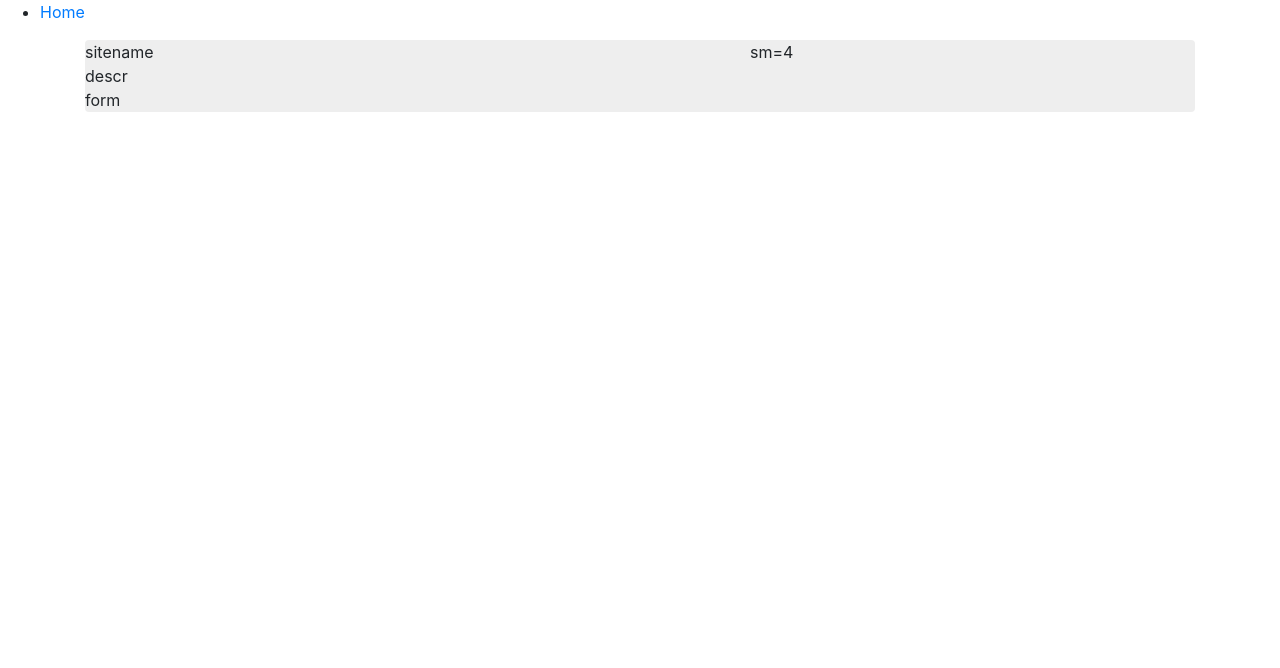
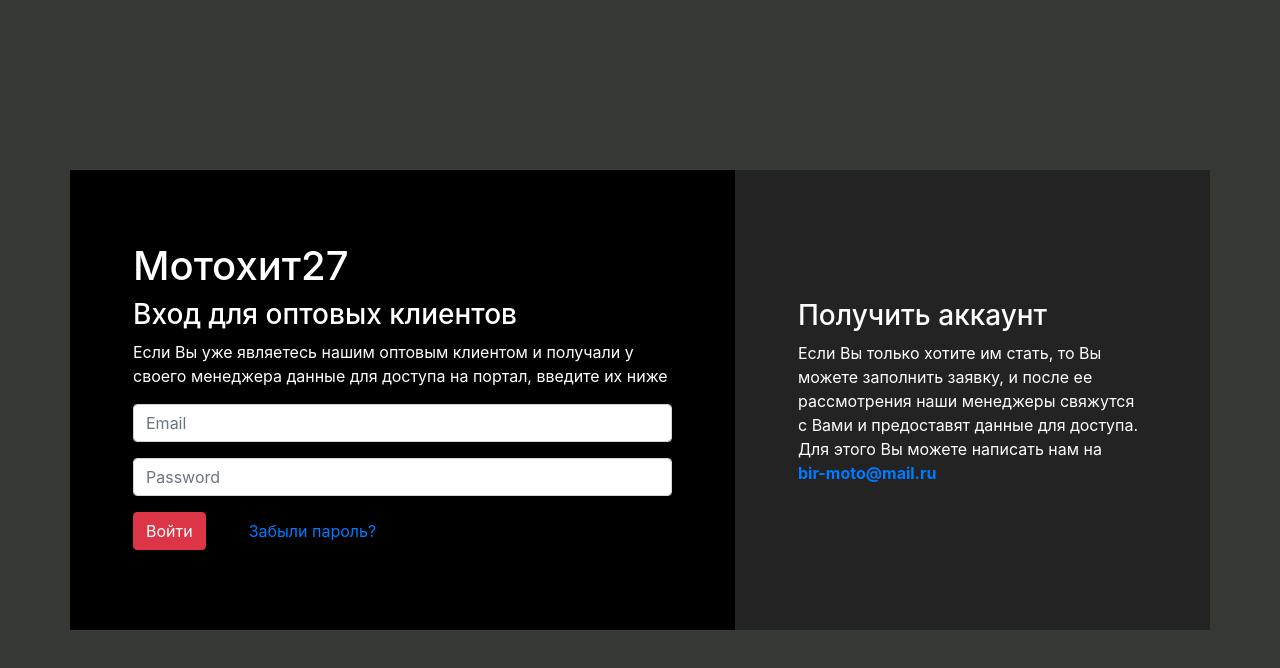
Before and after one commit to Yeminfu/moto-crm-front, a React (Create React App) app: page / in a window 1280 px wide. Shown: the top 668 px of the page. Built offline with nearby package versions, Linux system fonts and the light colour scheme.

Commit message:
root page view

```diff
--- a/package.json
+++ b/package.json
@@ -15,10 +15,12 @@
     "@types/react-redux": "^7.1.9",
     "@types/react-router-dom": "^5.1.5",
     "bootstrap": "^4.5.0",
+    "final-form": "^4.20.1",
     "node-sass": "^4.14.1",
     "react": "^16.13.1",
     "react-bootstrap": "^1.2.2",
     "react-dom": "^16.13.1",
+    "react-final-form": "^6.5.1",
     "react-redux": "^7.2.0",
     "react-router-dom": "^5.2.0",
     "react-scripts": "3.4.1",
--- a/src/App.scss
+++ b/src/App.scss
@@ -0,0 +1,3 @@
+img {
+  max-width: 100%;
+}
--- a/src/features/Login/index.tsx
+++ b/src/features/Login/index.tsx
@@ -1,22 +1,91 @@
 import React from "react";
-import { Container, Row, Col } from "react-bootstrap";
+import {
+  Container,
+  Row,
+  Col,
+  Button,
+  InputGroup,
+  FormControl,
+} from "react-bootstrap";
 import "./login.scss";
+import { Form as FinalForm } from "react-final-form";
 
 export const Login = () => (
   <>
-    <div className="login">
-      <Container>
-        <div className="login__inner rounded">
-          <Row>
-            <Col sm={7}>
-              <div>sitename</div>
-              <div>descr</div>
-              <div>form</div>
+    <div className="login d-flex flex-column justify-content-center">
+      <Container className="rounded">
+        <div className="login__inner rounded ">
+          <Row className="">
+            <Col xs={12} md={7} className="login__left pt-4 pb-4">
+              <div className="p-lg-5">
+                <h1>Мотохит27</h1>
+                <h3>Вход для оптовых клиентов</h3>
+                <p>
+                  Если Вы уже являетесь нашим оптовым клиентом и получали у
+                  своего менеджера данные для доступа на портал, введите их ниже
+                </p>
+                <div className="mt-2 mb-2">
+                  <MyForm />
+                </div>
+              </div>
             </Col>
-            <Col sm={5}>sm=4</Col>
+            <Col
+              xs={12}
+              md={5}
+              className="login__right d-flex flex-column justify-content-center  pt-4 pb-4"
+            >
+              <div className="p-lg-5">
+                <h3>Получить аккаунт</h3>
+                <p>
+                  Если Вы только хотите им стать, то Вы можете заполнить заявку,
+                  и после ее рассмотрения наши менеджеры свяжутся с Вами и
+                  предоставят данные для доступа. Для этого Вы можете написать
+                  нам на{" "}
+                  <b style={{ whiteSpace: "nowrap" }}>
+                    <a href="mailto:bir-moto@mail.ru">bir-moto@mail.ru</a>
+                  </b>
+                </p>
+              </div>
+            </Col>
           </Row>
         </div>
       </Container>
     </div>
   </>
 );
+
+const onSubmit = () => alert("submit");
+
+const MyForm = () => (
+  <FinalForm
+    onSubmit={onSubmit}
+    render={({ handleSubmit }) => (
+      <form onSubmit={handleSubmit}>
+        <InputGroup className="mb-3">
+          <FormControl
+            placeholder="Email"
+            aria-label="Email"
+            aria-describedby="basic-addon1"
+          />
+        </InputGroup>
+        <InputGroup className="mb-3">
+          <FormControl
+            placeholder="Password"
+            aria-label="Password"
+            aria-describedby="basic-addon1"
+          />
+        </InputGroup>
+        <Row className="align-items-center mt-2">
+          <Col className="col-md-auto">
+            <Button variant="danger" type="submit">
+              Войти
+            </Button>
+          </Col>
+          <Col>
+            <Button variant="link">Забыли пароль?</Button>
+          </Col>
+        </Row>
+      </form>
+    )}
+  />
+);
--- a/src/features/Login/login.scss
+++ b/src/features/Login/login.scss
@@ -1,5 +1,14 @@
 .login {
+  background: #363833;
+  height: 100vh;
   &__inner {
+    color: #fff;
     background: #eee;
   }
+  &__left {
+    background: #000;
+  }
+  &__right {
+    background: #232323;
+  }
 }
--- a/src/routes/index.tsx
+++ b/src/routes/index.tsx
@@ -1,20 +1,11 @@
 import React from "react";
-import { BrowserRouter as Router, Switch, Route, Link } from "react-router-dom";
+import { BrowserRouter as Router, Switch, Route } from "react-router-dom";
 import { Login } from "../features/Login/index";
 
 export const Routes = () => (
   <>
     <Router>
       <div>
-        <nav>
-          <ul>
-            {[{ link: "/", label: "Home" }].map((x, i) => (
-              <li>
-                <Link to={x.link}>{x.label}</Link>
-              </li>
-            ))}
-          </ul>
-        </nav>
         <Switch>
           <Route path="/about">
             <About />
```
Also changed, not shown: src/images/logo.svg (added), 1 other file (tests, documents, lock files or other folders).
